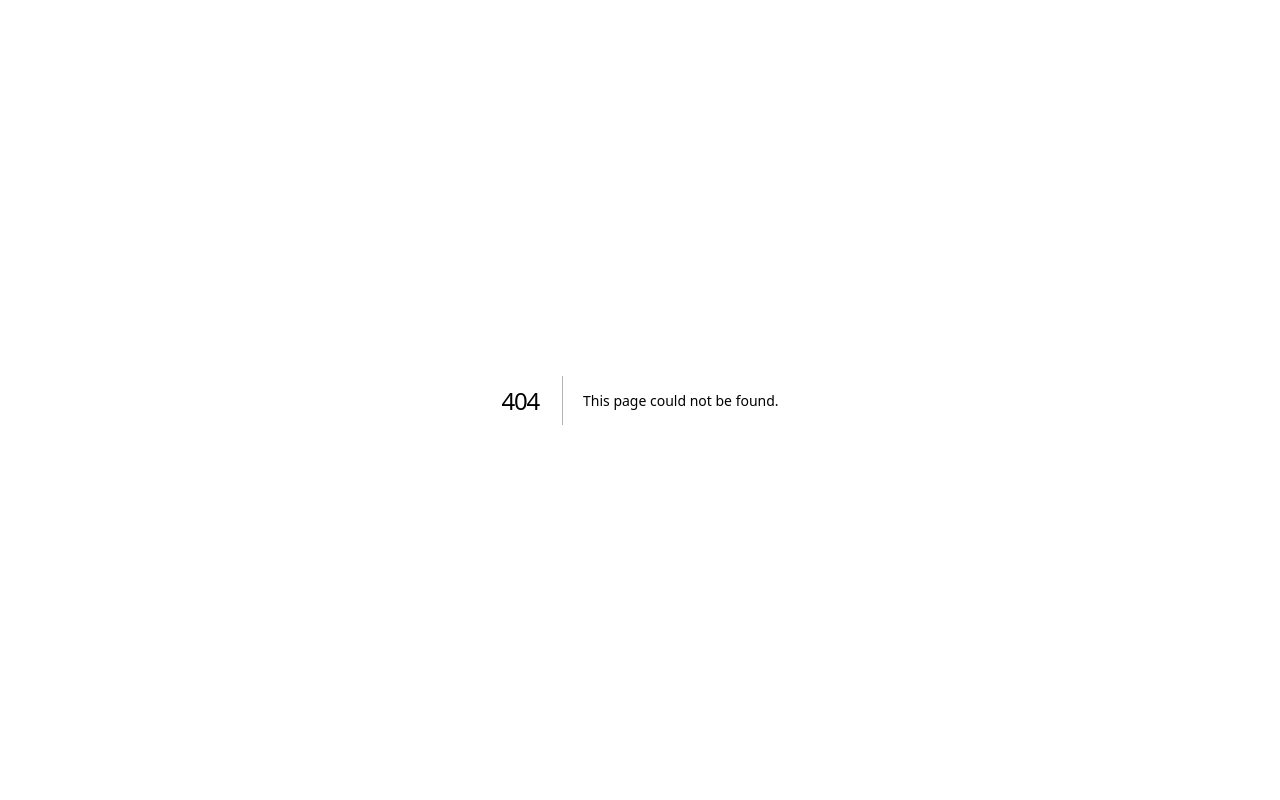
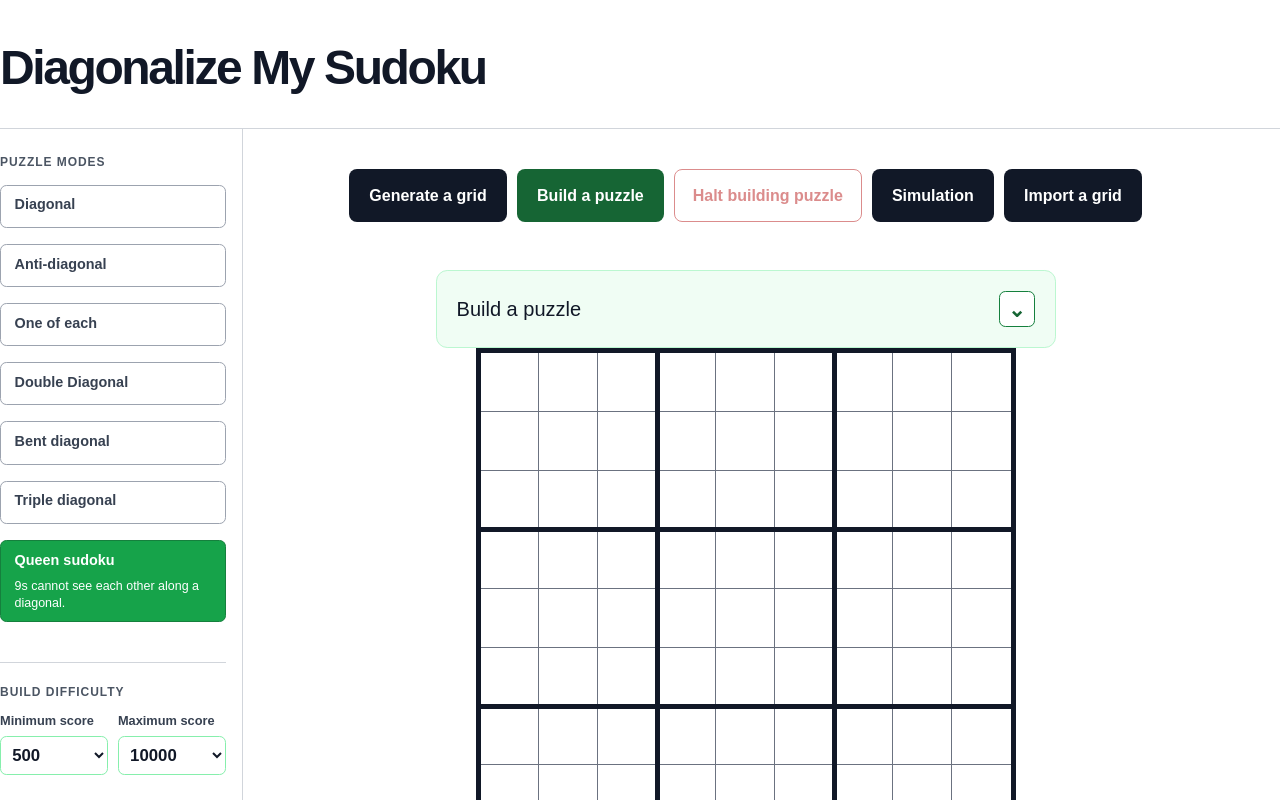
Before and after one commit to nahiphog/Diagonal-or-not, a Next.js app: page /queen_sudoku/import_grid in a window 1280 px wide. Before the commit this address had no page. Shown: the top 800 px of the page. Built offline with nearby package versions, Linux system fonts and the light colour scheme.

Commit message:
Add dedicated Queen grid import page

```diff
--- /dev/null
+++ b/app/queen_sudoku/import_grid/page.tsx
@@ -0,0 +1,4 @@
+import Home from "../../page";
+export default function QueenSudokuImportPage() {
+  return <Home initialMode="queen" showQueenImport />;
+}
```
